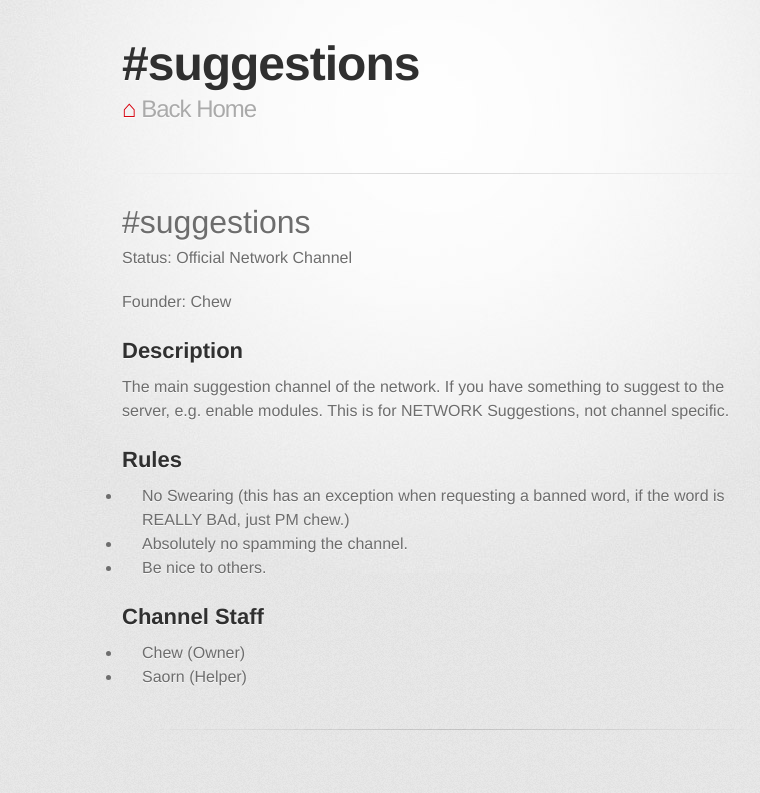
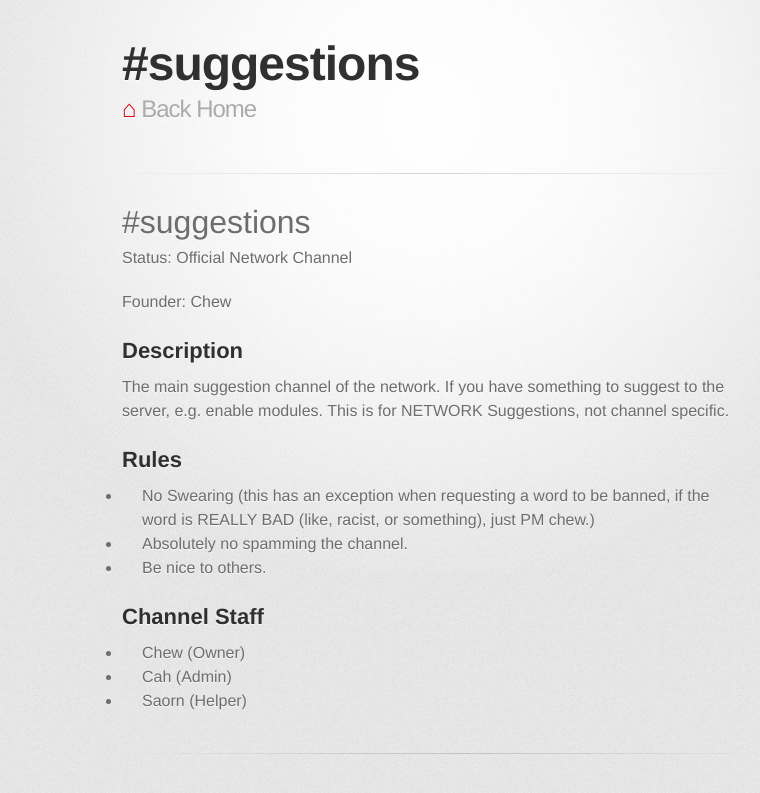
Before and after one commit to ChewChat/chew.chat, a Jekyll site: the page built from channels/suggestions.md, in a window 1280 px wide. Shown: the top 793 px of the page, without its empty margins (208-968 px from the left). Built offline with Jekyll 4.4.1, drawn with Linux system fonts in a browser that asks for light colours; some web fonts are replaced; our own code applies the rules of GitHub Pages for plain Markdown files.

Commit message:
re-word rule and update staff list

```diff
--- a/channels/suggestions.md
+++ b/channels/suggestions.md
@@ -12,11 +12,12 @@ The main suggestion channel of the network. If you have something to suggest to
 
 ## Rules
 
-- No Swearing (this has an exception when requesting a banned word, if the word is REALLY BAd, just PM chew.)
+- No Swearing (this has an exception when requesting a word to be banned, if the word is REALLY BAD (like, racist, or something), just PM chew.)
 - Absolutely no spamming the channel.
 - Be nice to others.
 
 ## Channel Staff
 
 - Chew (Owner)
+- Cah (Admin)
 - Saorn (Helper)
```
